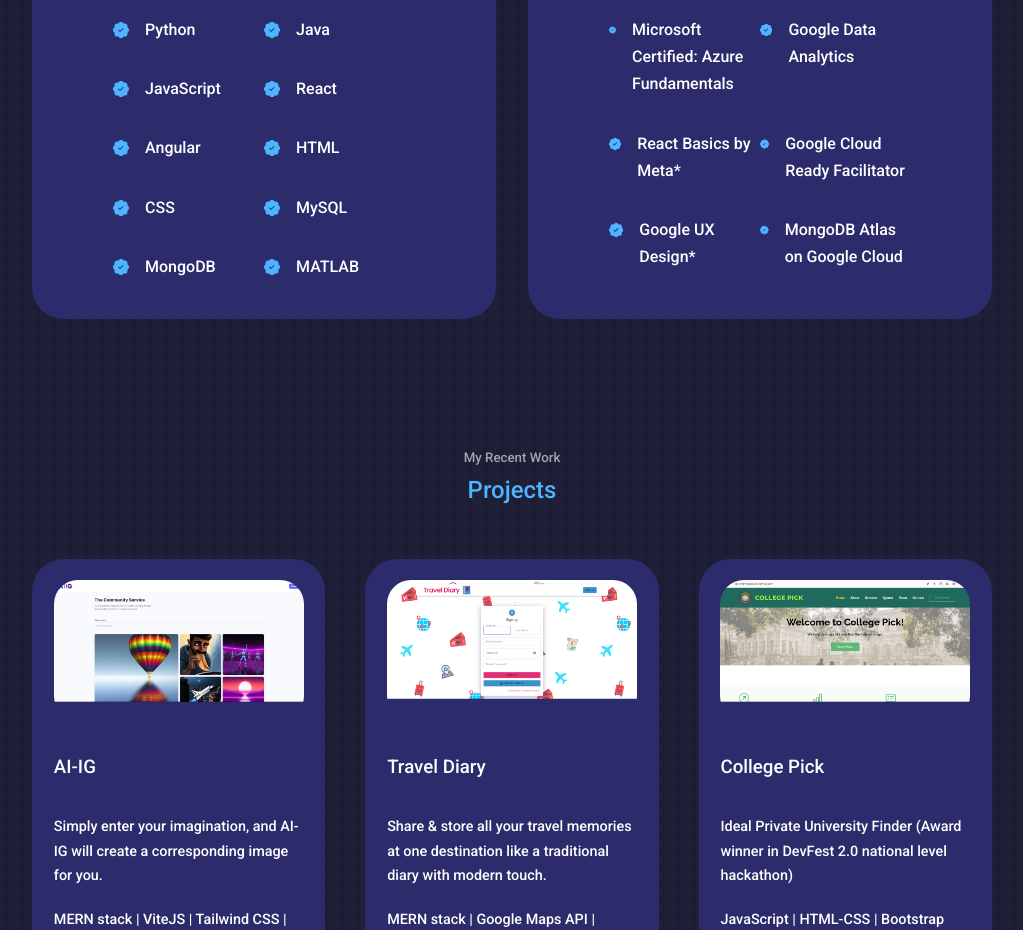
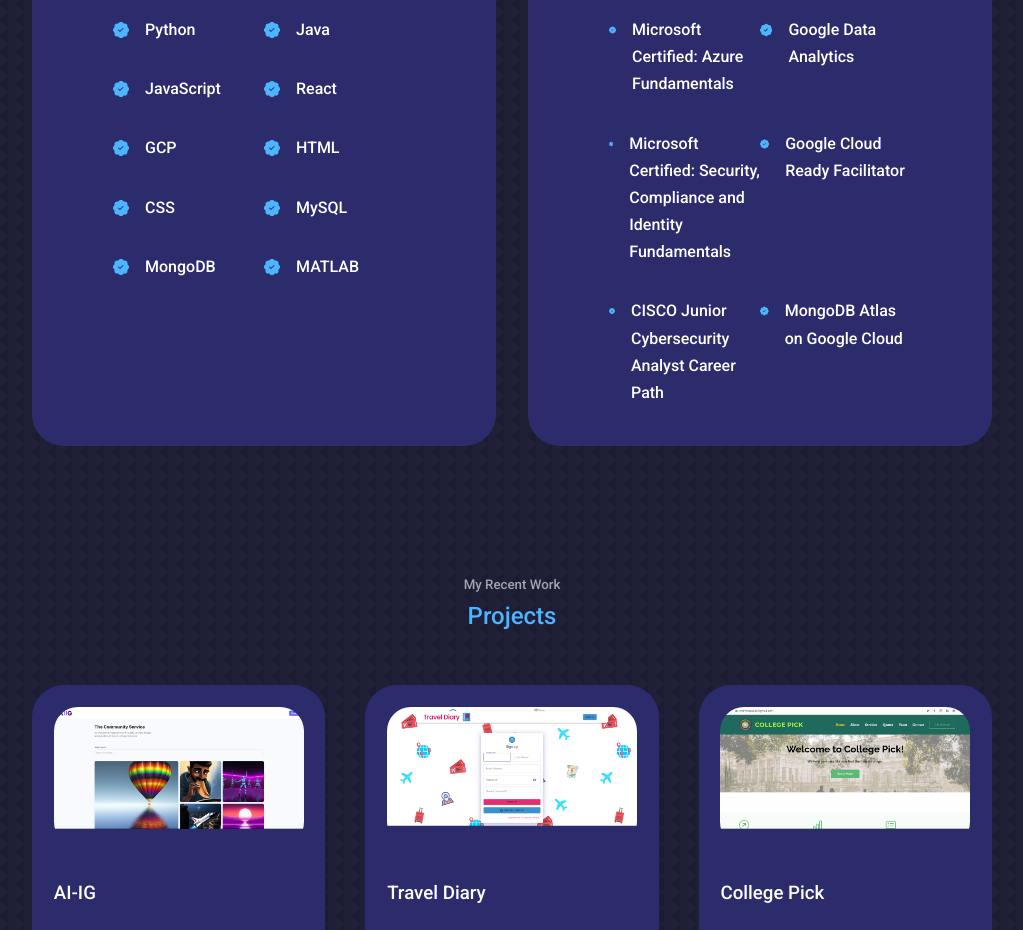
Before and after one commit to Chinmay1292/My-Portfolio, a React (Create React App) app in the folder portfolio/: page / in a window 1280 px wide. Shown: the part 1700-2630 px from the top of the page, without its empty margins (128-1151 px from the left). Built offline with nearby package versions, Linux system fonts and the light colour scheme.

Commit message:
Changes in certs and skills

```diff
--- a/portfolio/src/components/experience/Experience.jsx
+++ b/portfolio/src/components/experience/Experience.jsx
@@ -29,7 +29,7 @@
             </article>
             <article className="experience__details">
               <BsFillPatchCheckFill className="experience__details-icon" />
-              <h4>Angular</h4>
+              <h4>GCP</h4>
             </article>
             <article className="experience__details">
               <BsFillPatchCheckFill className="experience__details-icon" />
@@ -66,7 +66,7 @@
             </article>
             <article className="experience__details">
               <BsFillPatchCheckFill className="experience__details-icon" />
-              <h4>React Basics by Meta*</h4>
+              <h4>Microsoft Certified: Security, Compliance and Identity Fundamentals</h4>
             </article>
             <article className="experience__details">
               <BsFillPatchCheckFill className="experience__details-icon" />
@@ -74,7 +74,7 @@
             </article>
             <article className="experience__details">
               <BsFillPatchCheckFill className="experience__details-icon" />
-              <h4>Google UX Design*</h4>
+              <h4>CISCO Junior Cybersecurity Analyst Career Path</h4>
             </article>
             <article className="experience__details">
               <BsFillPatchCheckFill className="experience__details-icon" />
```
